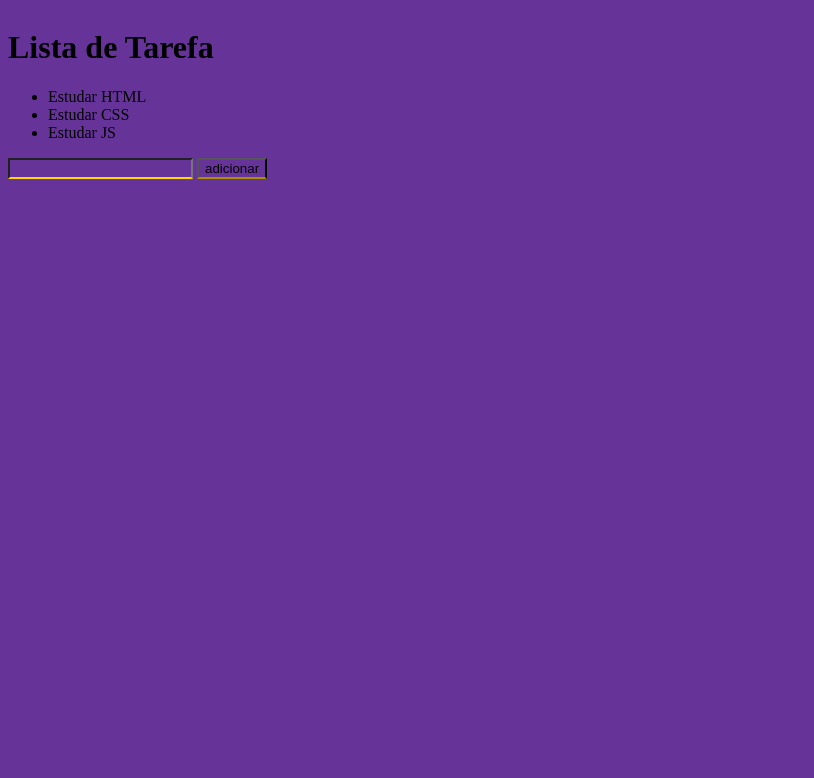
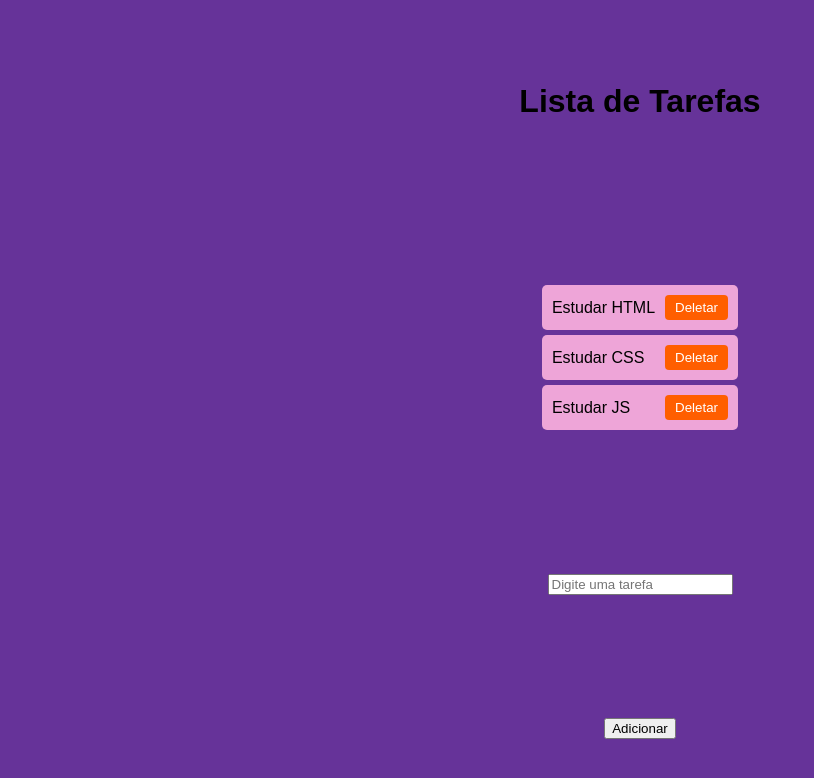
Before and after one commit to BJJ-Sebas/lista-de-tarefa, a plain HTML site: page intel.html in a window 1280 px wide. Shown: the whole page, without its empty margins (0-814 px from the left). Drawn offline with Linux system fonts and the light colour scheme.

Commit message:
Update intel.html

```diff
--- a/intel.html
+++ b/intel.html
@@ -2,39 +2,106 @@
 <html>
 
 <head>
-    <title>Minhas Tarefas</title>
+    <title blink>Minhas Tarefas</title>
+    <link rel="stylesheet" href="style.css">
+</head>
+<body>
+    <h1>Lista de Tarefas</h1>
+    <ul></ul>
+    <input id="tarefaInput" type="text" placeholder="Digite uma tarefa">
+    <button onclick="add()">Adicionar</button>
     <style>
         * {
-
-         background-color: rebeccapurple;
-         place-content: center;
-         border-bottom-color: gold;
+            box-sizing: border-box;
+        }
+        body {
+            background-color: rebeccapurple;
+            color: rgb(0, 0, 0);
+            font-family: Arial, sans-serif;
+            display: grid;
+            place-items: center;
+            height: 100vh;
+            margin: 0;
+        }
+        ul {
+            list-style-type: none;
+            padding: 0;
+        }
+        li {
+            background-color: rgb(238, 165, 216);
+            color: black;
+            margin: 5px 0;
+            padding: 10px;
+            border-radius: 5px;
+            display: flex;
+            justify-content: space-between;
+            align-items: center;
+        }
+        .delete-btn {
+            margin-left: 10px;
+            background-color: rgb(255, 94, 0);
+            color: white;
+            border: none;
+            border-radius: 4px;
+            padding: 5px 10px;
+        }
+        .delete-btn:hover {
+            background-color: rgb(97, 50, 11);
         }
 
+            .button {
+            color: rgb(250, 148, 15);
+            cursor: nw-resize;
+        }
     </style>
-</head>
+    <script>
+        // estado da aplicação
+        const tarefas = ['Estudar HTML', 'Estudar CSS', 'Estudar JS'];
 
-<body>
-    <h1>Lista de Tarefa</h1>
-    <ul>
-        <li>Estudar HTML</li>
-        <li>Estudar CSS</li>
-        <li>Estudar JS</li>
-    </ul>
-    <input>
-    <button onclick="add()">adicionar</button>
-    <script>
+        // alteradores de estados da aplicação
         function add() {
-            const ul = document.queryselector("ul")
-            const input = document.querySelector("input")
-            const tarefa = input.value
+            const input = document.querySelector("#tarefaInput");
+            const tarefa = input.value;
+            if (tarefa.trim() !== "") {
+                tarefas.push(tarefa);
+                input.value = "";
+                render();
+            }
+        }
 
-            const li = dcoument.createElement("li")
-            li.innerText = tarefa
-            ul.appendChild(li)
+        // função para deletar uma tarefa
+        function deleteTask(index) {
+            tarefas.splice(index, 1);
+            render();
+        }
 
-            input.value = ""
+        // mostrar estado na tela
+        function render() {
+            const ul = document.querySelector("ul");
+            ul.innerHTML = "";
+            tarefas.forEach((tarefa, index) => {
+                const li = document.createElement("li");
+                li.innerText = tarefa;
+
+                const deleteBtn = document.createElement("button");
+                deleteBtn.innerText = "Deletar";
+                deleteBtn.className = "delete-btn";
+                deleteBtn.onclick = () => deleteTask(index);
+
+                li.appendChild(deleteBtn);
+                ul.appendChild(li);
+            });
         }
+
+        // adicionar evento de teclado para o input
+        document.querySelector("#tarefaInput").addEventListener("keypress", function(event) {
+            if (event.key === "Enter") {
+                add();
+            }
+        });
+
+        // iniciar
+        render();
     </script>
 </body>
 </html>
```
